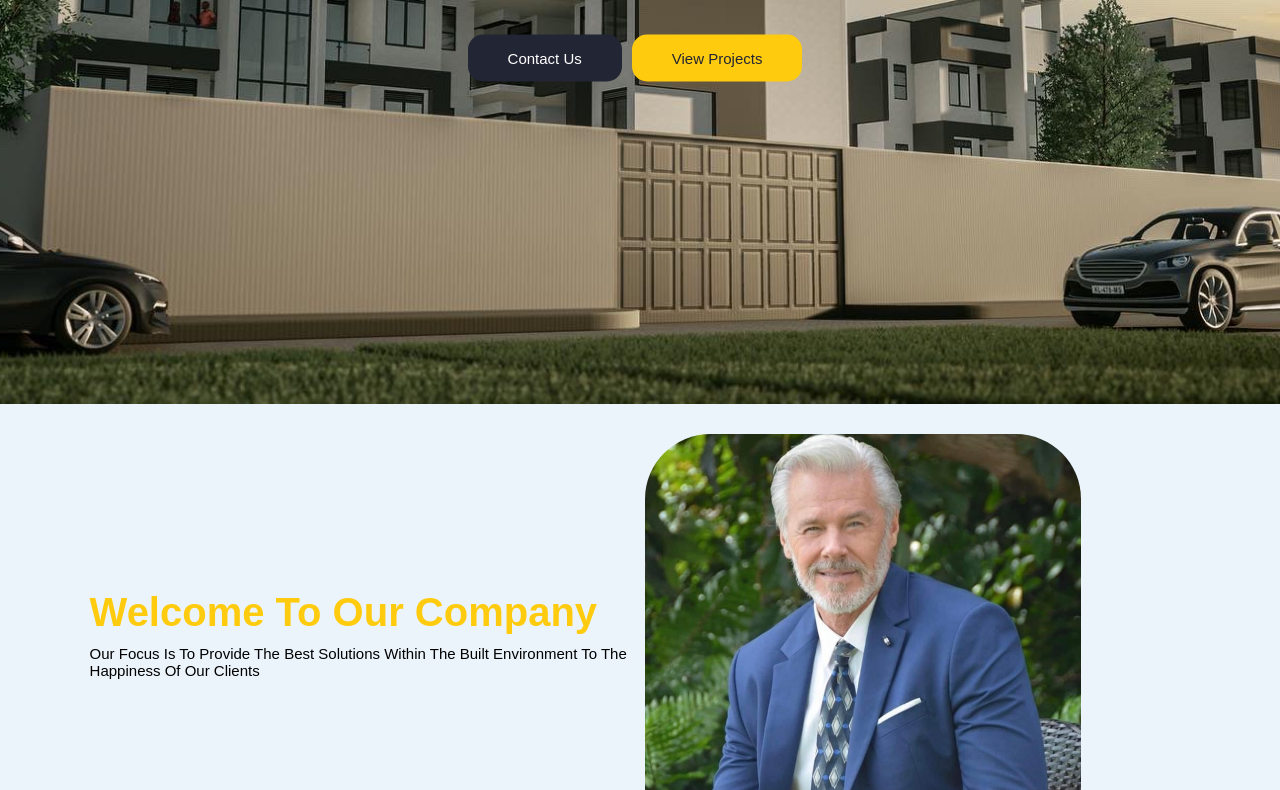
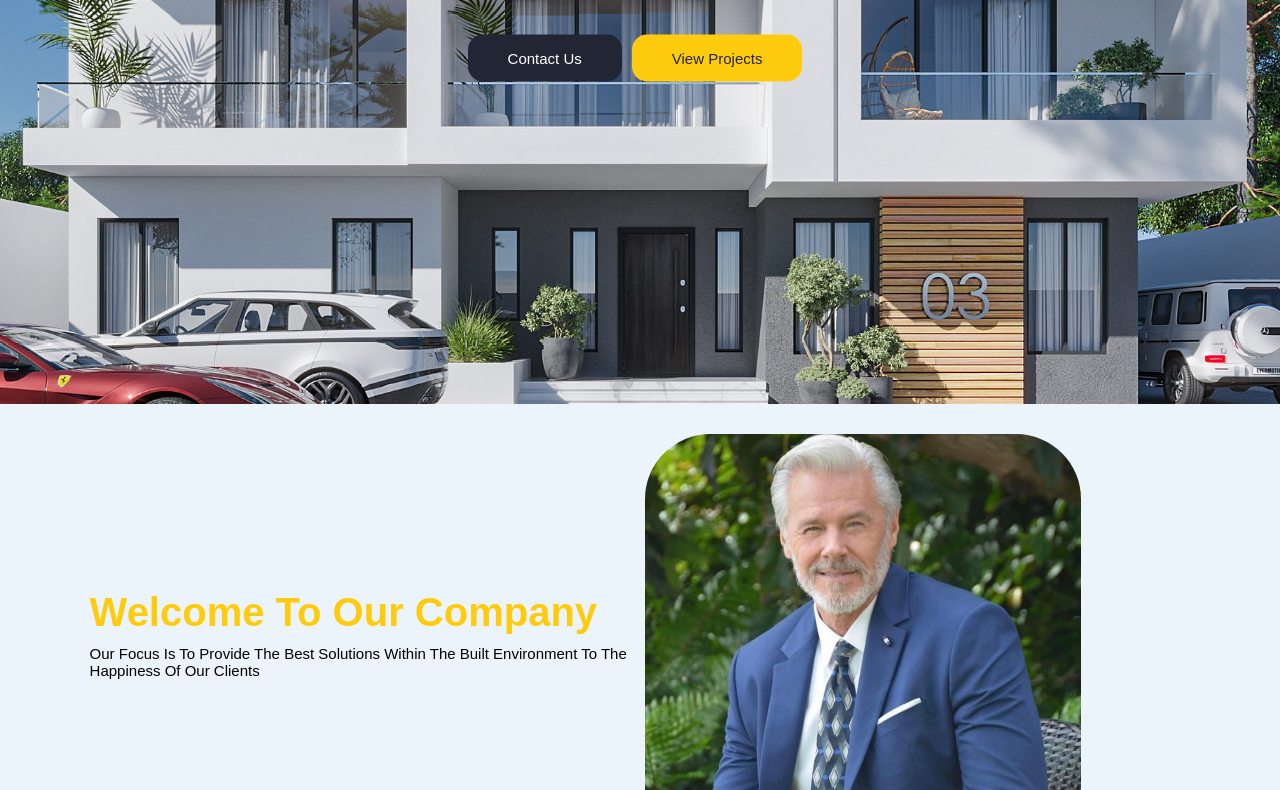
Before and after one commit to carloskiprotich/walterconstructions, a plain HTML site: page index.html in a window 1280 px wide. Shown: the part 470-1260 px from the top of the page. Drawn offline with Linux system fonts and the light colour scheme.

Commit message:
Update STYLE.CSS

```diff
--- a/STYLE.CSS
+++ b/STYLE.CSS
@@ -85,7 +85,7 @@ html {
 }
 
 .background-image {
-    background: url(IMAGES/cover2.jpg);
+    background: url(IMAGES/cover1.jpg);
     width: 100%;
     height: 100vh;
     background-size: cover;
```
